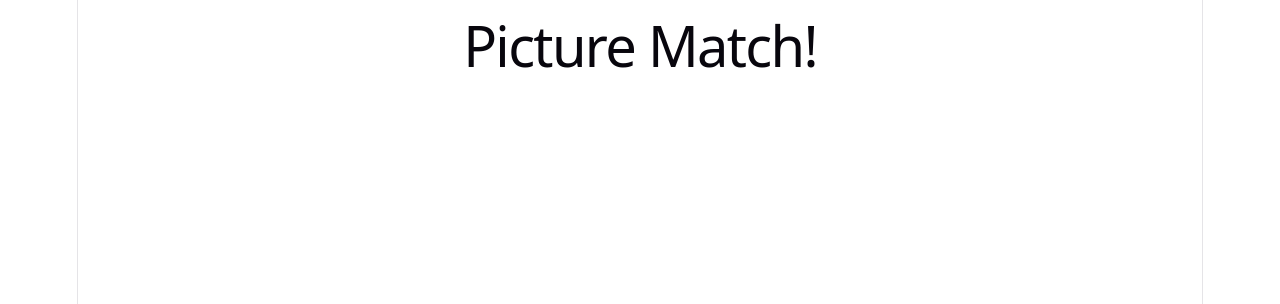
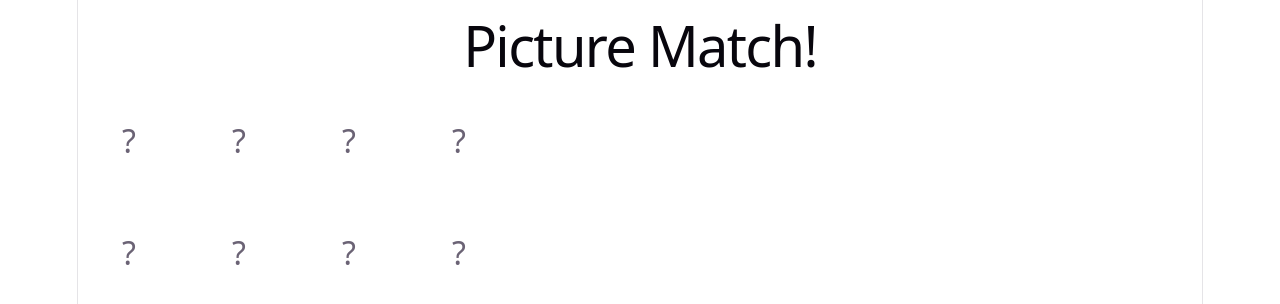
Before and after one commit to Matricarin/picture-match-react-app, a React (Vite) app in the folder picture-match-app/: page / in a window 1280 px wide. Shown: the top 304 px of the page. Built offline with nearby package versions, Linux system fonts and the light colour scheme.

Commit message:
game was provided in app

```diff
--- a/picture-match-app/src/App.tsx
+++ b/picture-match-app/src/App.tsx
@@ -1,17 +1,13 @@
 import './App.css'
-import {type Card} from "./models/Card";
-import BoardComponent from "./components/BoardComponent";
+import Game from "./Game";
 
 function App() {
   const title = "Picture Match!";
-  const cards: Card[] = [
-
-  ]
 
   return (
     <div>
       <h1>{title}</h1>
-      <BoardComponent cards={cards} />
+      <Game />
     </div>
   );
 }
```
